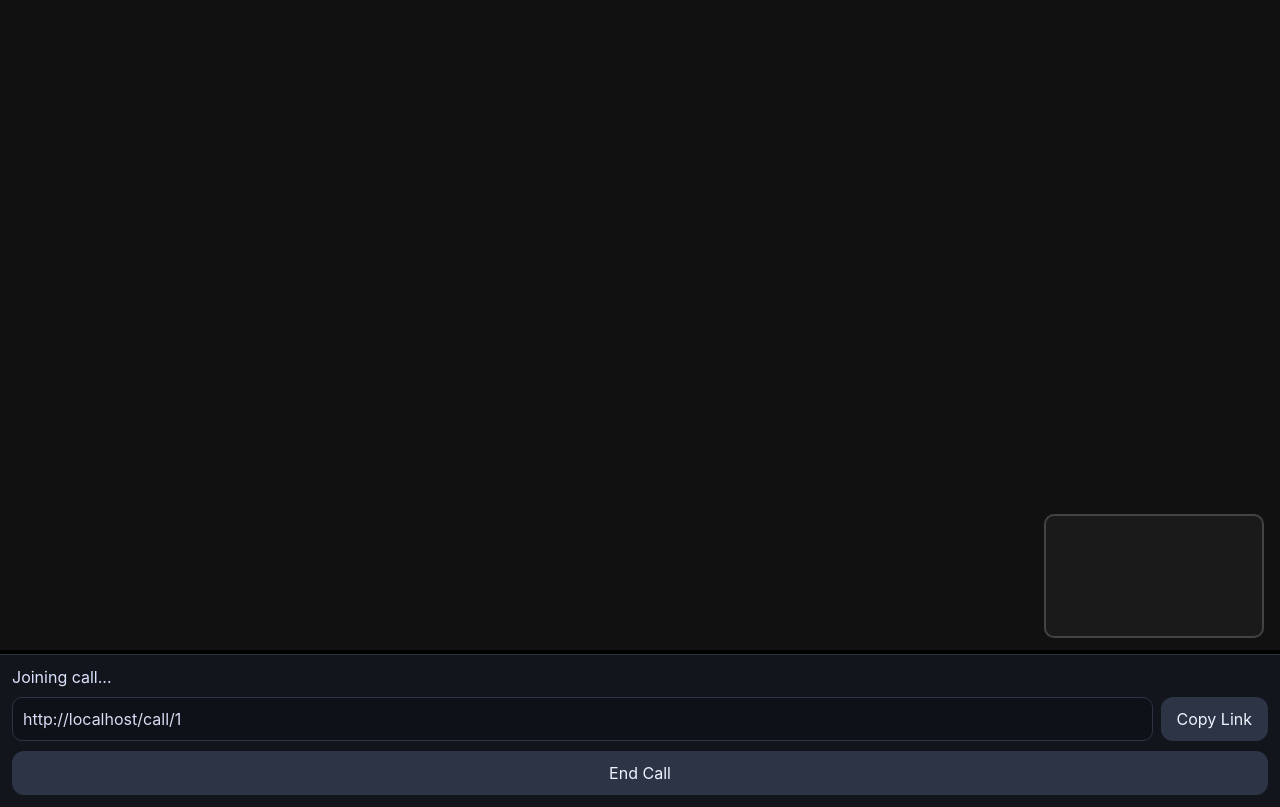
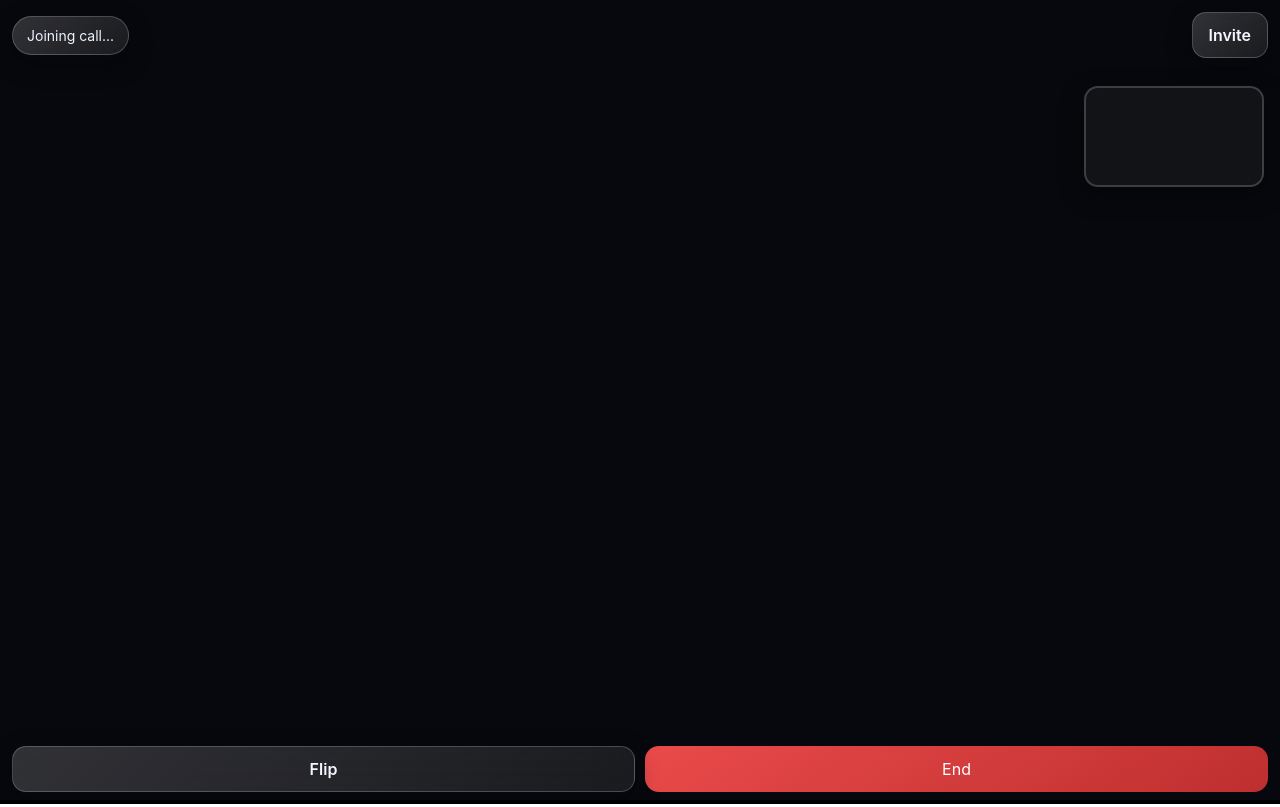
Before and after one commit to ddoronin/justcall, a React (Vite) app: page /call/1 in a window 1280 px wide. Built offline with nearby package versions, Linux system fonts and the light colour scheme; no server answers.

Commit message:
UI/UX is more polished

```diff
--- a/src/components/CallPage.tsx
+++ b/src/components/CallPage.tsx
@@ -9,10 +9,25 @@ import {
 import type { CallStatus, ServerSignalMessage } from "../types/signaling";
 
 const DEFAULT_ERROR = "Something went wrong. Please refresh and try again.";
+type CameraMode = "front" | "back";
 
 function isTruthyEnvFlag(value: string | undefined): boolean {
   if (!value) return false;
   return ["1", "true", "yes", "on"].includes(value.trim().toLowerCase());
+}
+
+function getVideoConstraintCandidates(
+  mode: CameraMode,
+): Array<boolean | MediaTrackConstraints> {
+  if (mode === "back") {
+    return [
+      { facingMode: { exact: "environment" } },
+      { facingMode: "environment" },
+      true,
+    ];
+  }
+
+  return [{ facingMode: "user" }, true];
 }
 
 export default function CallPage() {
@@ -36,11 +51,22 @@ export default function CallPage() {
   const [errorMessage, setErrorMessage] = useState<string | null>(null);
   const [isInitiator, setIsInitiator] = useState(false);
   const [canRetryMedia, setCanRetryMedia] = useState(false);
+  const [cameraMode, setCameraMode] = useState<CameraMode>("front");
+  const [isSwitchingCamera, setIsSwitchingCamera] = useState(false);
+  const [showInviteModal, setShowInviteModal] = useState(false);
+  const [shareNotice, setShareNotice] = useState<string | null>(null);
 
-  const inviteLink = useMemo(() => window.location.href, []);
   const validRoomId = roomId ?? "";
+  const inviteLink = useMemo(
+    () => `${window.location.origin}/call/${validRoomId}`,
+    [validRoomId],
+  );
 
-  async function attachLocalMedia() {
+  function stopStream(stream: MediaStream | null) {
+    stream?.getTracks().forEach((track) => track.stop());
+  }
+
+  async function attachLocalMedia(mode: CameraMode) {
     if (!navigator.mediaDevices?.getUserMedia) {
       throw new DOMException(
         "This browser does not support camera access",
@@ -48,17 +74,27 @@ export default function CallPage() {
       );
     }
 
+    let lastError: unknown;
+
+    for (const videoConstraint of getVideoConstraintCandidates(mode)) {
       try {
         return await navigator.mediaDevices.getUserMedia({
-        video: true,
+          video: videoConstraint,
           audio: true,
         });
       } catch {
+        try {
           return await navigator.mediaDevices.getUserMedia({
-        video: true,
+            video: videoConstraint,
             audio: false,
           });
+        } catch (error) {
+          lastError = error;
         }
+      }
+    }
+
+    throw lastError;
   }
 
   function getMediaErrorMessage(error: unknown): string {
@@ -80,30 +116,33 @@ export default function CallPage() {
     return "Could not start camera/microphone. Click Enable Camera to try again.";
   }
 
-  function addLocalTracksToPeerConnection(
+  function syncLocalTracksToPeerConnection(
     pc: RTCPeerConnection,
     stream: MediaStream,
   ) {
-    const existingTrackIds = new Set(
-      pc
+    stream.getTracks().forEach((track) => {
+      const sender = pc
         .getSenders()
-        .map((sender) => sender.track?.id)
-        .filter((id): id is string => Boolean(id)),
-    );
+        .find((existingSender) => existingSender.track?.kind === track.kind);
 
-    stream.getTracks().forEach((track) => {
-      if (!existingTrackIds.has(track.id)) {
+      if (sender) {
+        void sender.replaceTrack(track);
+      } else {
         pc.addTrack(track, stream);
       }
     });
   }
 
-  async function startLocalMedia(): Promise<boolean> {
+  async function startLocalMedia(
+    mode: CameraMode = cameraMode,
+  ): Promise<boolean> {
     const pc = pcRef.current;
     if (!pc) return false;
 
     try {
-      const stream = await attachLocalMedia();
+      const stream = await attachLocalMedia(mode);
+      const previousStream = localStreamRef.current;
+
       localStreamRef.current = stream;
       setCanRetryMedia(false);
       setErrorMessage(null);
@@ -115,7 +154,12 @@ export default function CallPage() {
         });
       }
 
-      addLocalTracksToPeerConnection(pc, stream);
+      syncLocalTracksToPeerConnection(pc, stream);
+
+      if (previousStream && previousStream.id !== stream.id) {
+        stopStream(previousStream);
+      }
+
       return true;
     } catch (error) {
       setCanRetryMedia(true);
@@ -135,6 +179,16 @@ export default function CallPage() {
 
     return mediaStartPromiseRef.current;
   }
+
+  useEffect(() => {
+    if (!shareNotice) return;
+
+    const timer = window.setTimeout(() => {
+      setShareNotice(null);
+    }, 2600);
+
+    return () => window.clearTimeout(timer);
+  }, [shareNotice]);
 
   useEffect(() => {
     if (!validRoomId) {
@@ -423,12 +477,56 @@ export default function CallPage() {
 
     const stream = localStreamRef.current;
     if (stream) {
-      addLocalTracksToPeerConnection(fresh, stream);
+      syncLocalTracksToPeerConnection(fresh, stream);
     }
   }
 
-  function copyInviteLink() {
-    void navigator.clipboard.writeText(inviteLink);
+  async function copyInviteLink() {
+    try {
+      await navigator.clipboard.writeText(inviteLink);
+      setShareNotice("Invite link copied.");
+    } catch {
+      setShareNotice("Could not copy link. Please copy it manually.");
+    }
+  }
+
+  async function shareInviteLink() {
+    if (navigator.share) {
+      try {
+        await navigator.share({
+          title: "Join my JustCall",
+          text: "Join my video call",
+          url: inviteLink,
+        });
+        setShareNotice("Share opened.");
+        return;
+      } catch {
+        // fallback to clipboard below
+      }
+    }
+
+    await copyInviteLink();
+  }
+
+  async function switchCamera() {
+    if (isSwitchingCamera) return;
+
+    const nextMode: CameraMode = cameraMode === "front" ? "back" : "front";
+    const previousStatus = status;
+
+    setIsSwitchingCamera(true);
+    setStatus("Connecting call...");
+
+    const started = await startLocalMedia(nextMode);
+
+    if (started) {
+      setCameraMode(nextMode);
+      setStatus(previousStatus);
+    } else {
+      setStatus(previousStatus);
+    }
+
+    setIsSwitchingCamera(false);
   }
 
   function leaveCall(room: string) {
@@ -441,7 +539,7 @@ export default function CallPage() {
     pcRef.current?.close();
     pcRef.current = null;
 
-    localStreamRef.current?.getTracks().forEach((track) => track.stop());
+    stopStream(localStreamRef.current);
     localStreamRef.current = null;
   }
 
@@ -459,32 +557,88 @@ export default function CallPage() {
           playsInline
           className="remote-video"
         />
+
+        <div className="top-overlay">
+          <div className="glass status-pill">{status}</div>
+          <button
+            className="glass icon-button"
+            onClick={() => setShowInviteModal(true)}
+          >
+            Invite
+          </button>
+        </div>
+
+        {errorMessage ? (
+          <p className="glass error-banner" role="alert">
+            {errorMessage}
+          </p>
+        ) : null}
+
+        {shareNotice ? (
+          <p className="glass share-notice">{shareNotice}</p>
+        ) : null}
+
         <video
           ref={localVideoRef}
           autoPlay
           playsInline
           muted
-          className="local-video"
+          className={`local-video ${cameraMode === "front" ? "mirrored" : ""}`}
         />
-      </section>
 
-      <section className="controls">
-        <p className="status">{status}</p>
-        {errorMessage ? <p className="error">{errorMessage}</p> : null}
-
-        <div className="invite-row">
-          <input value={inviteLink} readOnly />
-          <button onClick={copyInviteLink}>Copy Link</button>
-        </div>
+        <div className="controls-float">
+          <button
+            className="glass icon-button"
+            onClick={() => void switchCamera()}
+            disabled={isSwitchingCamera}
+          >
+            {isSwitchingCamera ? "Switching..." : "Flip"}
+          </button>
 
           {canRetryMedia ? (
-          <button onClick={() => void startLocalMedia()}>Enable Camera</button>
+            <button
+              className="glass icon-button"
+              onClick={() => void startLocalMedia()}
+            >
+              Enable Camera
+            </button>
           ) : null}
 
           <button className="danger" onClick={endCall}>
-          End Call
+            End
           </button>
+        </div>
       </section>
+
+      {showInviteModal ? (
+        <section
+          className="modal-backdrop"
+          onClick={() => setShowInviteModal(false)}
+        >
+          <div
+            className="modal glass"
+            onClick={(event) => event.stopPropagation()}
+          >
+            <h2>Share this call</h2>
+            <p>Send this link so they can join instantly.</p>
+            <input value={inviteLink} readOnly />
+            <div className="modal-actions">
+              <button
+                className="glass icon-button"
+                onClick={() => void copyInviteLink()}
+              >
+                Copy
+              </button>
+              <button
+                className="primary"
+                onClick={() => void shareInviteLink()}
+              >
+                Share
+              </button>
+            </div>
+          </div>
+        </section>
+      ) : null}
     </main>
   );
 }
--- a/src/styles.css
+++ b/src/styles.css
@@ -1,7 +1,7 @@
 :root {
   font-family: Inter, system-ui, -apple-system, Segoe UI, Roboto, Arial, sans-serif;
-  color: #f7f7f8;
-  background: #0f1115;
+  color: #f5f7ff;
+  background: radial-gradient(circle at top, #1f3f35 0%, #0f131f 55%, #090b12 100%);
 }
 
 * {
@@ -10,7 +10,8 @@
 
 body {
   margin: 0;
-  background: #0f1115;
+  background: radial-gradient(circle at top, #1f3f35 0%, #0f131f 55%, #090b12 100%);
+  min-height: 100dvh;
 }
 
 button,
@@ -18,8 +19,47 @@ input {
   font: inherit;
 }
 
+button {
+  border: 0;
+  border-radius: 14px;
+  padding: 12px 16px;
+  color: #f4f7ff;
+  cursor: pointer;
+  transition: transform 0.18s ease, background 0.18s ease, opacity 0.18s ease;
+}
+
+button:active {
+  transform: translateY(1px) scale(0.99);
+}
+
+button:disabled {
+  opacity: 0.65;
+  cursor: default;
+}
+
+input {
+  border: 1px solid #ffffff2a;
+  border-radius: 12px;
+  background: #ffffff14;
+  color: #f5f7ff;
+  padding: 12px;
+  width: 100%;
+}
+
+input::placeholder {
+  color: #d3d8ee96;
+}
+
+.glass {
+  background: linear-gradient(135deg, #ffffff2c, #ffffff14);
+  border: 1px solid #ffffff33;
+  backdrop-filter: blur(18px);
+  -webkit-backdrop-filter: blur(18px);
+  box-shadow: 0 8px 24px #04050b66;
+}
+
 .home-page {
-  min-height: 100vh;
+  min-height: 100dvh;
   display: grid;
   place-items: center;
   padding: 24px;
@@ -27,9 +67,7 @@ input {
 
 .card {
   width: min(440px, 100%);
-  background: #171a21;
-  border: 1px solid #2c3240;
-  border-radius: 16px;
+  border-radius: 24px;
   padding: 28px;
   text-align: center;
 }
@@ -37,107 +75,179 @@ input {
 h1 {
   margin: 0 0 10px;
   font-size: 32px;
+  letter-spacing: 0.3px;
 }
 
 p {
   margin: 0;
 }
 
-.primary,
-.danger,
-.controls button {
-  border: 0;
-  border-radius: 12px;
-  padding: 12px 16px;
-  cursor: pointer;
-}
-
 .primary {
   margin-top: 18px;
   width: 100%;
-  background: #4f7cff;
+  background: linear-gradient(140deg, #35d069, #16a34a);
   color: #fff;
+  font-weight: 700;
+}
+
+.join-block {
+  margin-top: 14px;
+  display: grid;
+  gap: 10px;
+}
+
+.icon-button {
   font-weight: 600;
 }
 
 .call-page {
-  min-height: 100vh;
-  display: grid;
-  grid-template-rows: 1fr auto;
+  min-height: 100dvh;
+  position: relative;
 }
 
 .video-shell {
   position: relative;
+  min-height: 100dvh;
+  overflow: hidden;
   background: #000;
 }
 
 .remote-video {
   width: 100%;
-  height: calc(100vh - 150px);
+  height: 100dvh;
   object-fit: cover;
-  background: #111;
+  background: #07080d;
 }
 
 .local-video {
   position: absolute;
   right: 16px;
-  bottom: 16px;
-  width: 220px;
+  top: 86px;
+  width: min(34vw, 180px);
   aspect-ratio: 16/9;
-  border-radius: 10px;
+  border-radius: 14px;
   object-fit: cover;
-  background: #1a1a1a;
+  background: #121316;
   border: 2px solid #ffffff2e;
+  box-shadow: 0 8px 24px #00000069;
 }
 
-.controls {
-  display: grid;
-  gap: 10px;
-  padding: 12px;
-  border-top: 1px solid #2c3240;
-  background: #12151b;
+.mirrored {
+  transform: scaleX(-1);
 }
 
-.status {
-  color: #dce3ff;
+.top-overlay {
+  position: absolute;
+  top: max(12px, env(safe-area-inset-top));
+  left: 12px;
+  right: 12px;
+  display: flex;
+  align-items: center;
+  justify-content: space-between;
+  gap: 10px;
 }
 
-.error {
-  color: #ff8b8b;
+.status-pill {
+  border-radius: 999px;
+  padding: 10px 14px;
+  font-size: 14px;
+  color: #edf2ff;
 }
 
-.invite-row {
+.controls-float {
+  position: absolute;
+  left: 12px;
+  right: 12px;
+  bottom: max(12px, env(safe-area-inset-bottom));
   display: grid;
-  grid-template-columns: 1fr auto;
-  gap: 8px;
+  grid-auto-flow: column;
+  grid-auto-columns: 1fr;
+  gap: 10px;
 }
 
-.invite-row input {
-  border: 1px solid #2e3443;
-  border-radius: 10px;
-  background: #0e1117;
-  color: #d7ddf3;
-  padding: 10px;
+.error-banner,
+.share-notice {
+  position: absolute;
+  left: 12px;
+  right: 12px;
+  margin: 0;
+  border-radius: 12px;
+  padding: 10px 12px;
+  font-size: 14px;
 }
 
-.controls button {
-  background: #2c3445;
-  color: #f0f3ff;
+.error-banner {
+  top: max(62px, calc(env(safe-area-inset-top) + 52px));
+  color: #ffd4d4;
 }
 
 .danger {
-  background: #b53030;
+  background: linear-gradient(145deg, #ea4a4a, #be2f2f);
   color: #fff;
 }
 
-@media (max-width: 700px) {
-  .remote-video {
-    height: calc(100vh - 190px);
+.share-notice {
+  bottom: max(70px, calc(env(safe-area-inset-bottom) + 58px));
+  color: #def7e9;
+}
+
+.modal-backdrop {
+  position: fixed;
+  inset: 0;
+  background: #04050b7d;
+  display: grid;
+  place-items: end center;
+  padding: 16px;
+  z-index: 20;
+}
+
+.modal {
+  width: min(520px, 100%);
+  border-radius: 20px;
+  padding: 16px;
+  display: grid;
+  gap: 10px;
+  margin-bottom: max(0px, env(safe-area-inset-bottom));
+}
+
+.modal h2 {
+  margin: 0;
+  font-size: 20px;
+}
+
+.modal p {
+  color: #dbe3ff;
+}
+
+.modal-actions {
+  display: grid;
+  grid-template-columns: 1fr 1fr;
+  gap: 10px;
+}
+
+@media (max-width: 760px) {
+  .home-page {
+    padding: 16px;
+  }
+
+  .card {
+    padding: 22px;
+    border-radius: 20px;
   }
 
   .local-video {
     width: 140px;
-    right: 10px;
-    bottom: 10px;
+    top: max(72px, calc(env(safe-area-inset-top) + 56px));
+    right: 12px;
+  }
+
+  .controls-float {
+    grid-auto-flow: row;
+    grid-auto-columns: 1fr;
+  }
+
+  .modal {
+    border-radius: 18px 18px 0 0;
+    width: 100%;
   }
 }
```
Also changed, not shown: src/components/HomePage.tsx (+38 -2 lines). Lines whose indentation alone changed are shown as unchanged.
